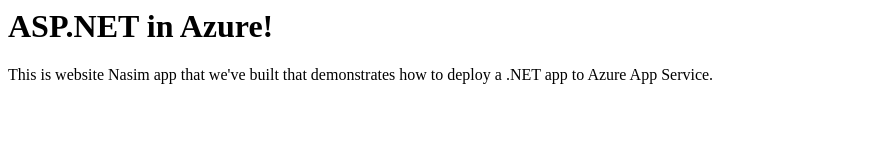
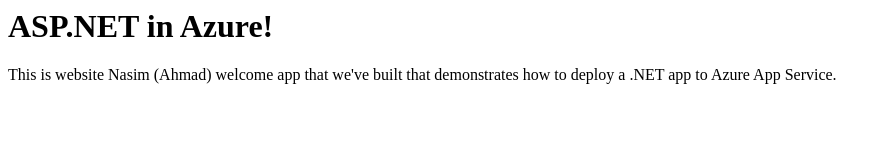
Before and after one commit to nasim1974/Az2india, a plain HTML site: page index.html in a window 1280 px wide. Shown: the whole page, without its empty margins (0-891 px from the left). Drawn offline with Linux system fonts and the light colour scheme.

Commit message:
Update index.html

```diff
--- a/index.html
+++ b/index.html
@@ -1,4 +1,4 @@
 <div class="jumbotron">
     <h1>ASP.NET in Azure!</h1>
-    <p class="lead">This is website Nasim app that we've built that demonstrates how to deploy a .NET app to Azure App Service.</p>
+    <p class="lead">This is website Nasim (Ahmad) welcome app that we've built that demonstrates how to deploy a .NET app to Azure App Service.</p>
 </div>
```
